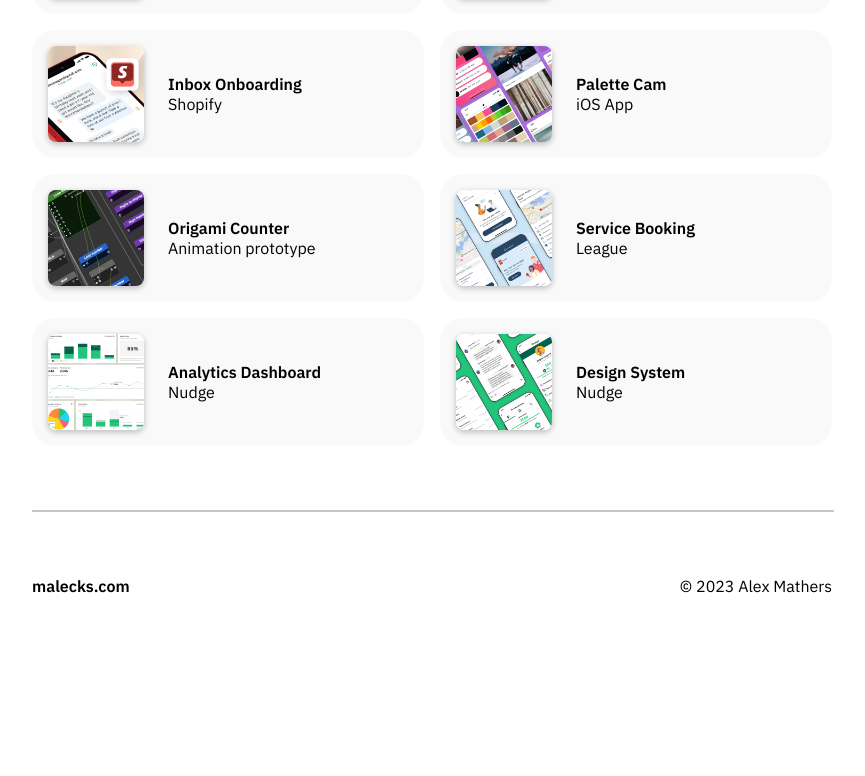
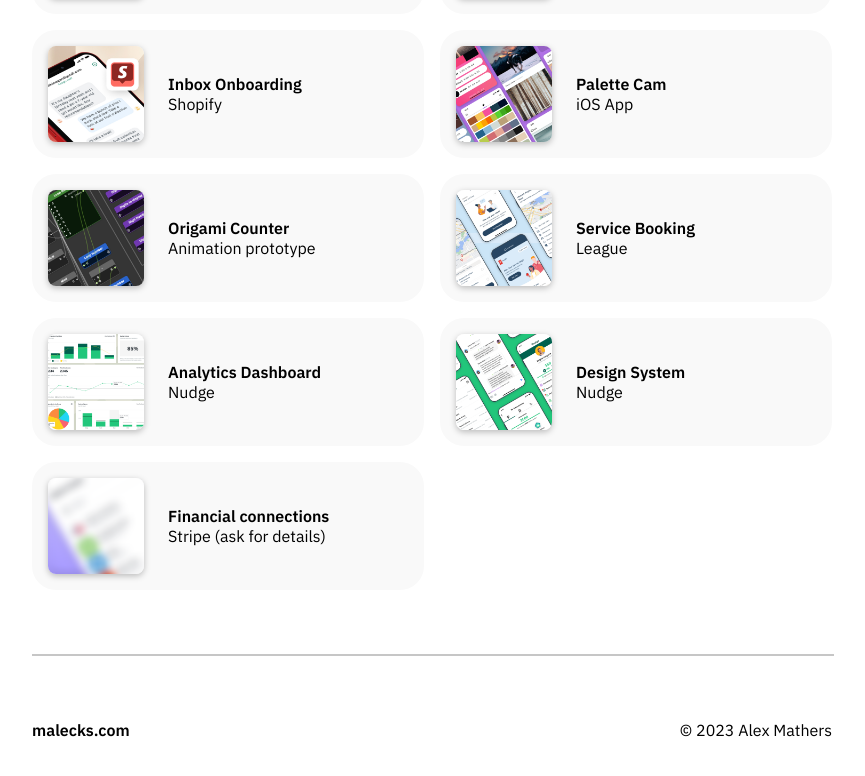
Before and after one commit to Malecks/resume, a React (Create React App) app: page /#/projects in a window 1280 px wide. Shown: the part 580-1356 px from the top of the page, without its empty margins (208-1073 px from the left). Before the commit the page ends 1240 px from the top, so only its background shows below. Built offline with nearby package versions, Linux system fonts and the light colour scheme.

Commit message:
add placeholder project for stripe

```diff
--- a/src/components/projects.jsx
+++ b/src/components/projects.jsx
@@ -1,5 +1,6 @@
 import { Link } from "react-router-dom"
 
+import StripeThumbnail from '../projects/thumbnails/stripe.png'
 import BFCMThumbnail from '../projects/thumbnails/bfcm.png'
 import NavIAThumbnail from '../projects/thumbnails/navIA.png'
 import ShopifyInboxThumbnail from '../projects/thumbnails/shopifyInbox.png'
@@ -21,6 +22,7 @@ const Projects = () => {
             <ProjectItem name="Service Booking" url="projects/league-service-booking" desc="League" img={ServiceThumbnail}/>
             <ProjectItem name="Analytics Dashboard" url="projects/nudge-analytics-dashboard" desc="Nudge" img={AnalyticsThumbnail}/>
             <ProjectItem name="Design System" url="projects/nudge-design-system" desc="Nudge" img={DesignSystemThumbnail}/>
+            <ProjectItem name="Financial connections" url="" desc="Stripe (ask for details)" img={StripeThumbnail} />
         </ul>
     )
 }
```
Also changed, not shown: src/projects/thumbnails/stripe.png (added).
